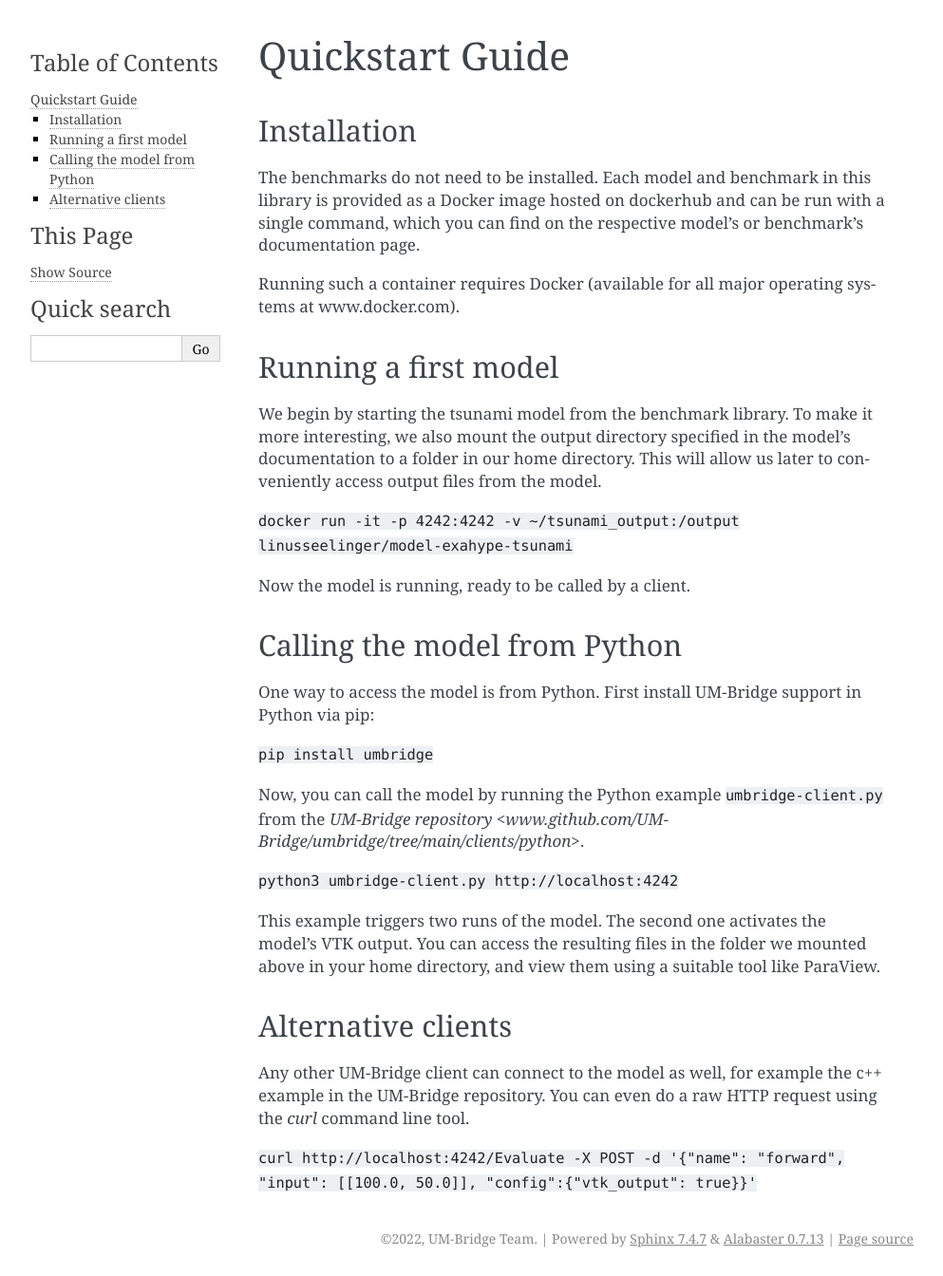
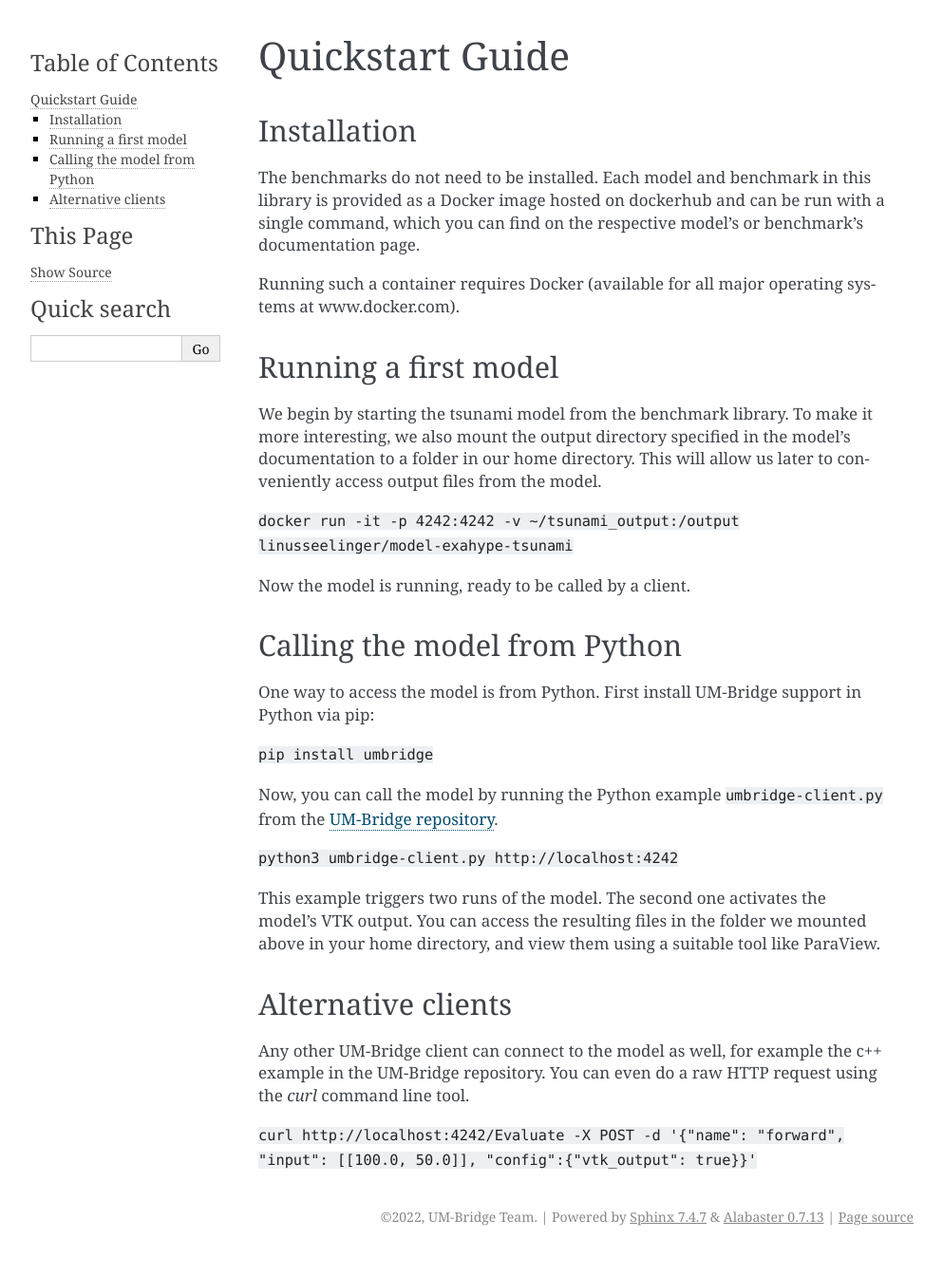
Before and after one commit to UM-Bridge/benchmarks, a Sphinx documentation site: the page built from docs/source/quickstart.rst, in a window 1280 px wide. Shown: the whole page at 95% size, without its empty margins (148-1141 px from the left). Built offline with Sphinx 7.4.7, drawn with Linux system fonts in a browser that asks for light colours; pages that are not in the unit, such as notebooks, are missing from menus; after the commit the page ends 1321 px from its top, so only the background shows below that.

Commit message:
Fix link in quickstart

```diff
--- a/docs/source/quickstart.rst
+++ b/docs/source/quickstart.rst
@@ -25,7 +25,7 @@ One way to access the model is from Python. First install UM-Bridge support in P
 
 ``pip install umbridge``
 
-Now, you can call the model by running the Python example ``umbridge-client.py`` from the `UM-Bridge repository <www.github.com/UM-Bridge/umbridge/tree/main/clients/python>`.
+Now, you can call the model by running the Python example ``umbridge-client.py`` from the `UM-Bridge repository <www.github.com/UM-Bridge/umbridge/tree/main/clients/python>`_.
 
 ``python3 umbridge-client.py http://localhost:4242``
 
```
